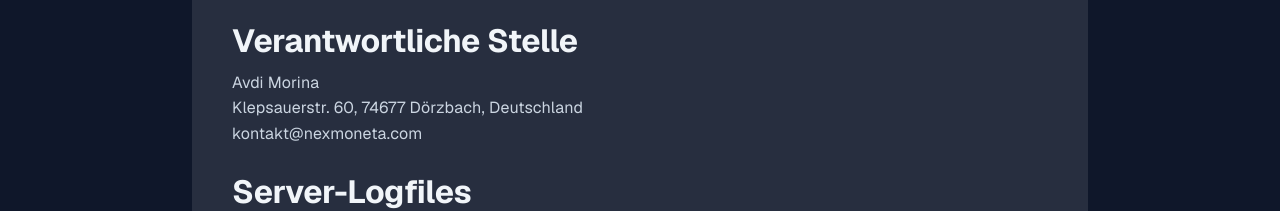
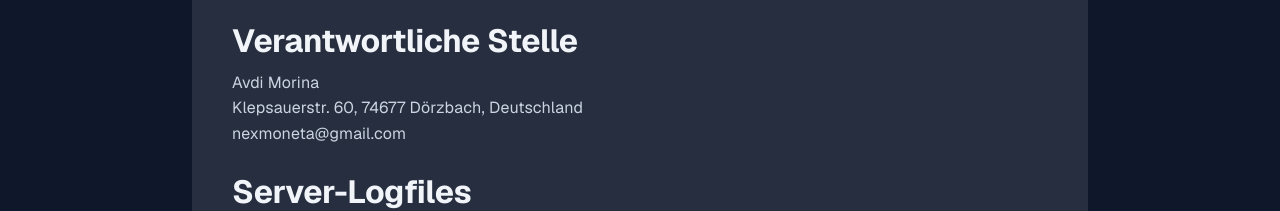
Before and after one commit to avdi1205-glitch/ki-business-hub, a Next.js app: page /datenschutz in a window 1280 px wide. Shown: the part 301-512 px from the top of the page. Built offline with nearby package versions, Linux system fonts and the light colour scheme; no server answers.

Commit message:
Set public email to Gmail and fix kontakt card overflow

```diff
--- a/app/datenschutz/page.tsx
+++ b/app/datenschutz/page.tsx
@@ -3,7 +3,7 @@ import { getLocale } from "next-intl/server";
 export default async function DatenschutzPage() {
   const locale = await getLocale();
   const isEn = locale === "en";
-  const supportEmail = "kontakt@nexmoneta.com";
+  const supportEmail = "nexmoneta@gmail.com";
   const legalName = "Avdi Morina";
   const legalAddress = "Klepsauerstr. 60, 74677 Dörzbach, Deutschland";
 
--- a/app/impressum/page.tsx
+++ b/app/impressum/page.tsx
@@ -3,7 +3,7 @@ import { getLocale } from "next-intl/server";
 export default async function ImpressumPage() {
   const locale = await getLocale();
   const isEn = locale === "en";
-  const supportEmail = "kontakt@nexmoneta.com";
+  const supportEmail = "nexmoneta@gmail.com";
   const legalName = "Avdi Morina";
   const legalAddress = "Klepsauerstr. 60, 74677 Dörzbach, Deutschland";
 
--- a/app/kontakt/page.tsx
+++ b/app/kontakt/page.tsx
@@ -49,7 +49,7 @@ export default async function KontaktPage({
   }>;
 }) {
   const params = await searchParams;
-  const supportEmail = "kontakt@nexmoneta.com";
+  const supportEmail = "nexmoneta@gmail.com";
   const plan = firstValue(params.plan)?.toLowerCase();
   const source = firstValue(params.source);
   const intent = firstValue(params.intent);
@@ -201,7 +201,7 @@ export default async function KontaktPage({
               </div>
               <div className="rounded-2xl border border-white/10 bg-white/5 p-5">
                 <p className="text-xs font-bold uppercase tracking-[0.2em] text-cyan-300">Antwortweg</p>
-                <p className="mt-3 text-lg font-bold" style={{ color: "var(--text-dark)" }}>{supportEmail}</p>
+                <p className="mt-3 break-all text-base font-bold sm:text-lg" style={{ color: "var(--text-dark)" }}>{supportEmail}</p>
               </div>
             </div>
           </div>
--- a/lib/performance.ts
+++ b/lib/performance.ts
@@ -74,7 +74,7 @@ export const generateSchema = (type: SchemaType, data: ArticleSchemaData) => {
       contactPoint: {
         "@type": "ContactPoint",
         contactType: "Support",
-        email: "kontakt@nexmoneta.com",
+        email: "nexmoneta@gmail.com",
       },
     };
   }
```
